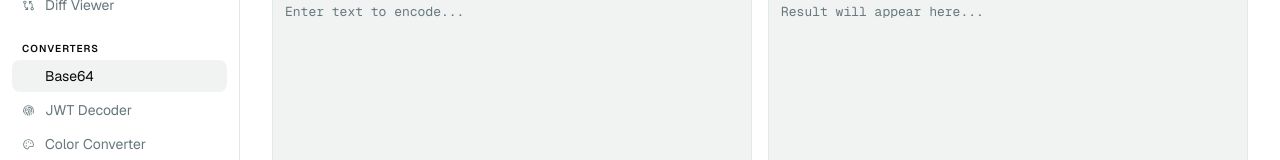
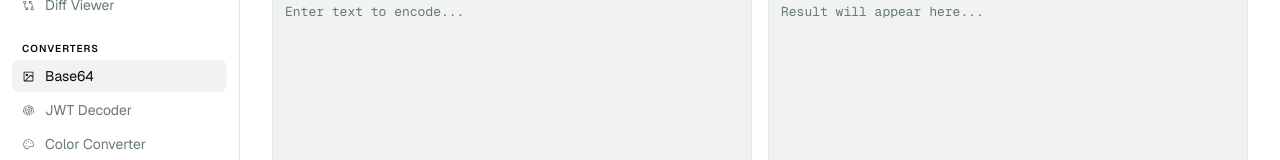
Before and after one commit to dylan-calle/webdy-tools, a Next.js app: page /tools/base64 in a window 1280 px wide. Shown: the part 285-445 px from the top of the page. Built offline with nearby package versions, Linux system fonts and the light colour scheme; what tailwind-animations would draw is missing.

Commit message:
fix: delete changing of color when selected

```diff
--- a/components/layout/sidebar.tsx
+++ b/components/layout/sidebar.tsx
@@ -119,7 +119,7 @@ export function Sidebar() {
                         : "text-muted-foreground hover:text-foreground hover:bg-muted",
                     )}
                   >
-                    <Icon size={13} className={isActive ? "text-accent" : ""} />
+                    <Icon size={13} />
                     <span className="flex-1 truncate">{tool.name}</span>
                     {tool.isNew && (
                       <span className="text-[9px] font-bold uppercase tracking-wider text-accent bg-accent/10 px-1 py-0.5 rounded">
```
